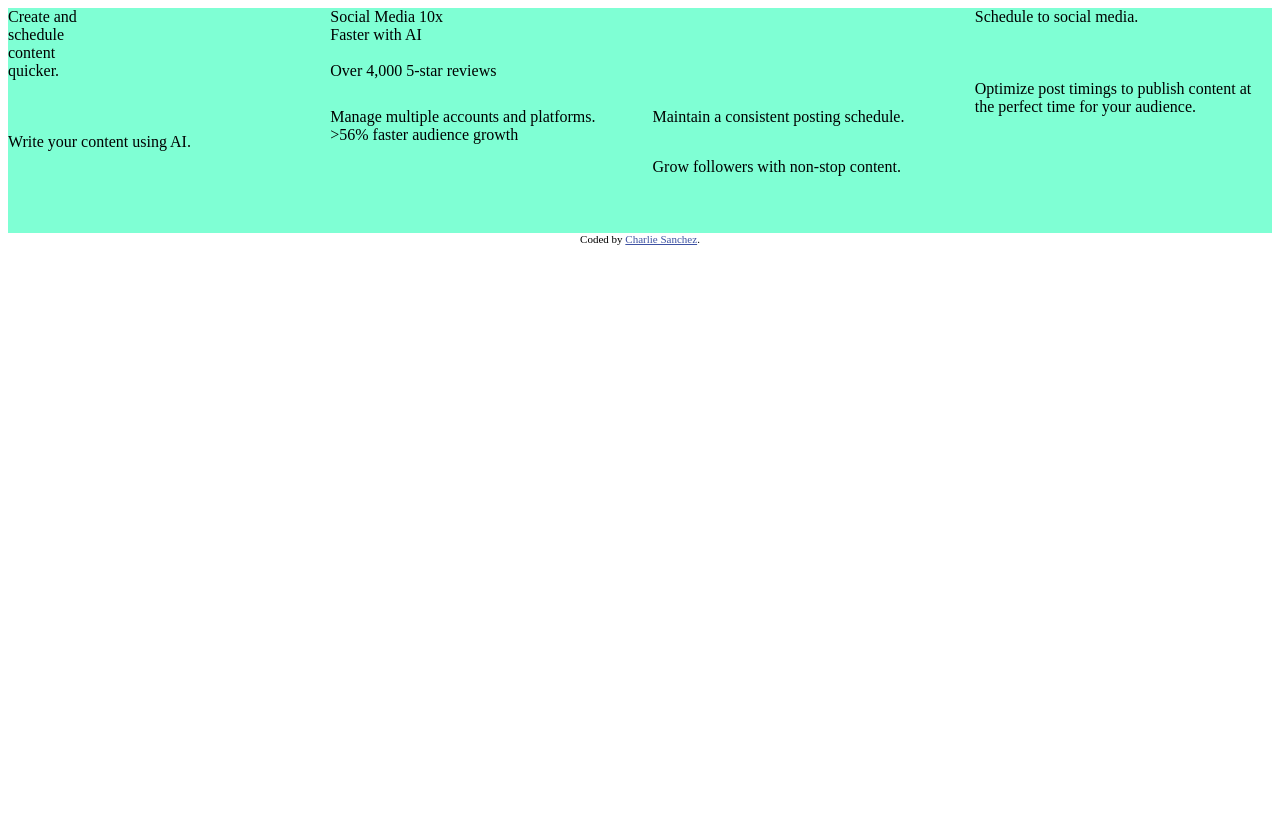
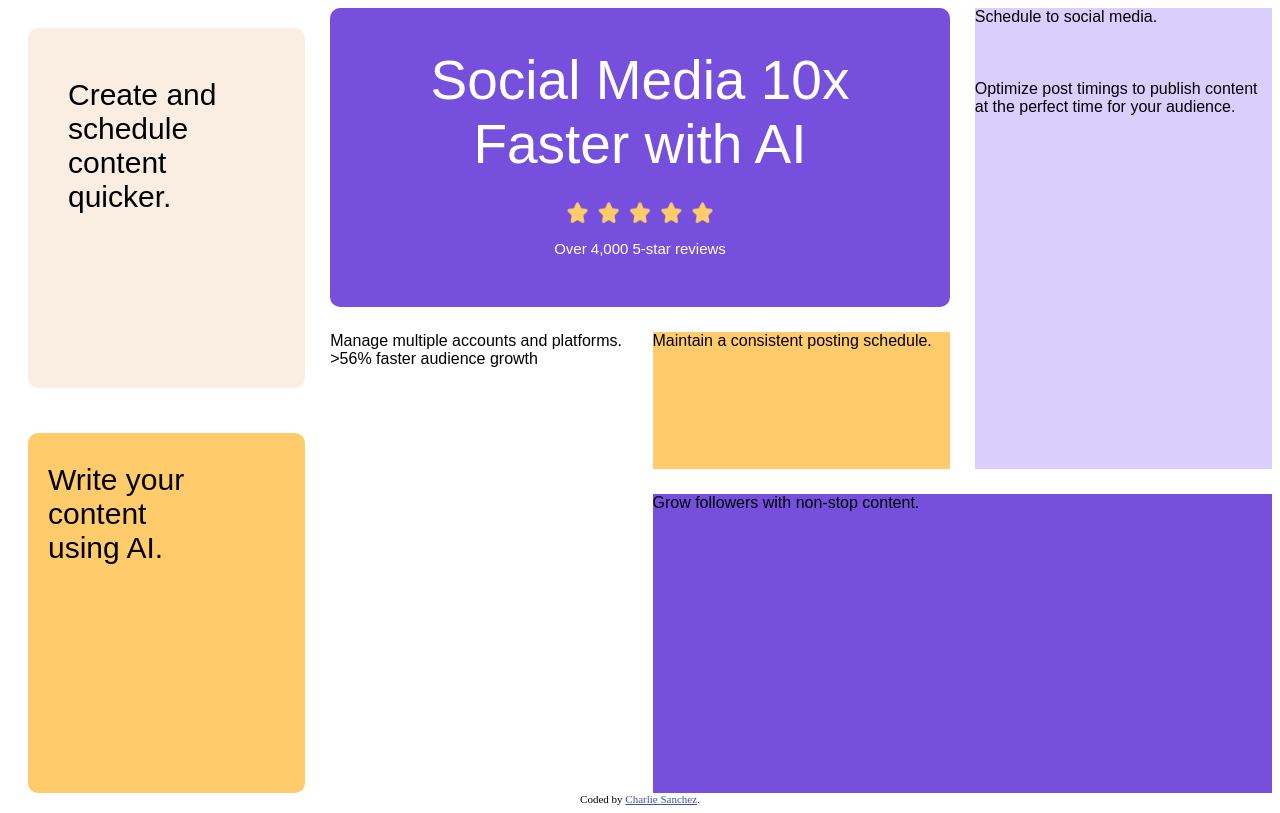
Before and after one commit to el3ctric-mol3cul4r/Sanchez-CTI110-FinalProject, a plain HTML site: page bento-grid-main/bento-grid-main/index.html in a window 1280 px wide. Drawn offline with Linux system fonts and the light colour scheme.

Commit message:
worked on css, mainly

```diff
--- a/bento-grid-main/bento-grid-main/index.html
+++ b/bento-grid-main/bento-grid-main/index.html
@@ -27,8 +27,11 @@
 
       <div class="item2">
         Social Media 10x <br>
-        Faster with AI <br><br>
+        Faster with AI <br>
+        <img src="illustration-five-stars.webp" id="stars" height=27px; width=150px;>
+        <div class="item2child">
         Over 4,000 5-star reviews
+        </div>
       </div>
 
       <div class="item3">
@@ -37,7 +40,9 @@
       </div>
 
       <div class="item4">
-        Write your content using AI.
+        Write your <br>
+        content <br>
+        using AI.
       </div>
 
       <div class="item5">
--- a/bento-grid-main/bento-grid-main/styles.css
+++ b/bento-grid-main/bento-grid-main/styles.css
@@ -4,16 +4,90 @@
     grid-template-columns: repeat(4, 1fr);
     grid-template-rows: repeat(10, 1fr);
     gap: 25px;
-    background-color:aquamarine;
+    font-family: dm-sans, sans-serif;
+    font-weight: 500px;
 }
+
+
+/** Colors
+
+- Purple 100: hsl(254, 88%, 90%)
+- Purple 500: hsl(256, 67%, 59%)
+
+- Yellow 100: hsl(31, 66%, 93%)
+- Yellow 500: hsl(39, 100%, 71%)
+
+- White: hsl(0, 0%, 100%)
+- Black: hsl(0, 0%, 7%)
+
+**/
 
 .item1 {
     grid-row: span 5 / span 5;
+    background-color: hsl(31, 66%, 93%);
+    font-size: 30px;
+    margin-top: 20px;
+    margin-left: 20px;
+    padding-top: 50px;
+    padding-bottom: 70px;
+    padding-left: 40px;
+    text-align: left;
+    border-radius: 10px;
 }
 
 .item2 {
     grid-column: span 2 / span 2;
     grid-row: span 4 / span 4;
+    background-color: hsl(256, 67%, 59%);
+    color: white;
+    font-size: 55px;
+    padding-top: 40px;
+    padding-bottom: 50px;
+    text-align: center;
+    border-radius: 10px;
+}
+
+#stars {
+    padding-top: 1px;
+}
+.item2child {
+    font-size: 15px;
+}
+
+.item3 {
+    grid-row: span 6 / span 6;
+    grid-column-start: 4;
+    grid-row-start: 1;
+    background-color: hsl(254, 88%, 90%);
+}
+
+.item4 {
+    grid-row: span 5 / span 5;
+    grid-column-start: 1;
+    grid-row-start: 6;
+    background-color: hsl(39, 100%, 71%);
+    font-size: 30px;
+    margin-top: 20px;
+    margin-left: 20px;
+    padding-top: 30px;
+    padding-bottom: 70px;
+    padding-left: 20px;
+    text-align: left;
+    border-radius: 10px;
+}
+
+.item5 {
+    grid-row: span 6 / span 6;
+    grid-column-start: 2;
+    grid-row-start: 5;
+    background-color: hsl(0, 0%, 100%);
+}
+
+.item6 {
+    grid-row: span 2 / span 2;
+    grid-column-start: 3;
+    grid-row-start: 5;
+    background-color: hsl(39, 100%, 71%);
 }
 
 .item7 {
@@ -21,28 +95,5 @@
     grid-row: span 4 / span 4;
     grid-column-start: 3;
     grid-row-start: 7;
+    background-color: hsl(256, 67%, 59%);
 }
-
-.item3 {
-    grid-row: span 6 / span 6;
-    grid-column-start: 4;
-    grid-row-start: 1;
-}
-
-.item4 {
-    grid-row: span 5 / span 5;
-    grid-column-start: 1;
-    grid-row-start: 6;
-}
-
-.item5 {
-    grid-row: span 6 / span 6;
-    grid-column-start: 2;
-    grid-row-start: 5;
-}
-
-.item6 {
-    grid-row: span 2 / span 2;
-    grid-column-start: 3;
-    grid-row-start: 5;
-}
```
Also changed, not shown: bento-grid-main/bento-grid-main/illustration-five-stars.webp (renamed from bento-grid-main/bento-grid-main/assets/images/illustration-five-stars.webp), 1 other file.
